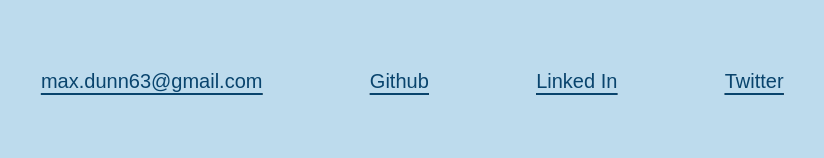
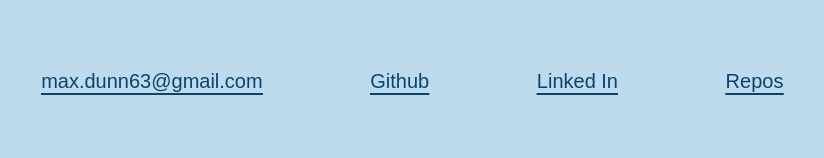
Before and after one commit to maxd66/my-portfolio, a plain HTML site: page index.html in a window 1280 px wide. Shown: the part 1856-2014 px from the top of the page, 412-1236 px from the left. Drawn offline with Linux system fonts and the light colour scheme.

Commit message:
added link to the repositories on my github

```diff
--- a/index.html
+++ b/index.html
@@ -85,7 +85,7 @@
             <li><a href="#">max.dunn63@gmail.com</a></li>
             <li><a href="https://github.com/maxd66">Github</a></li>
             <li><a href="https://www.linkedin.com/in/maxwell-dunn-a30374188/">Linked In</a></li>
-            <li><a href="#">Twitter</a></li>
+            <li><a href="https://github.com/maxd66?tab=repositories">Repos</a></li>
         </ul>
     </footer>
     <script src="./assets/js/script.js"></script>
```
